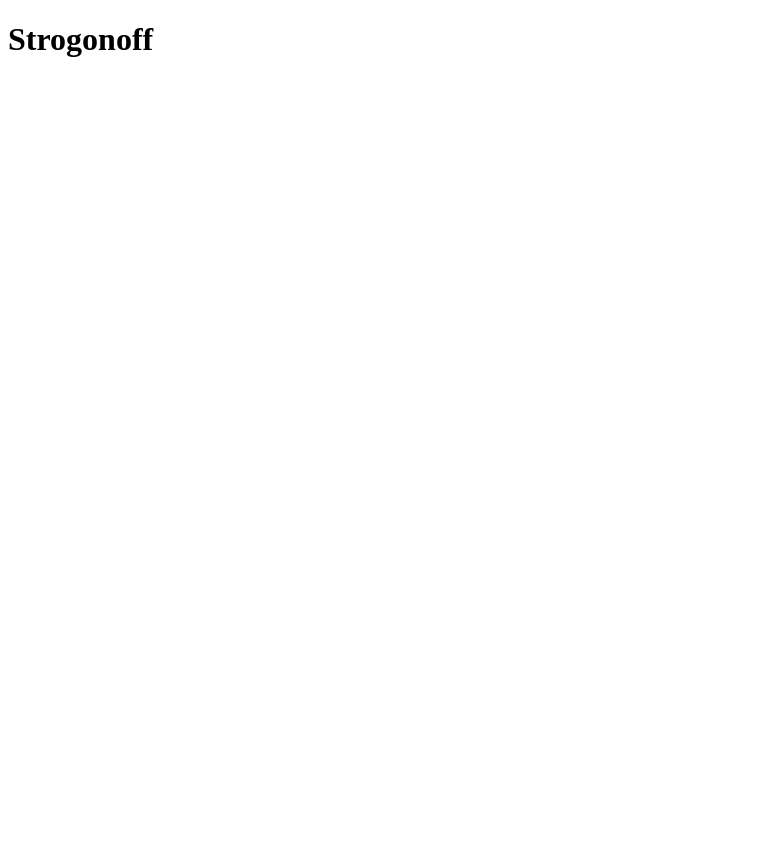
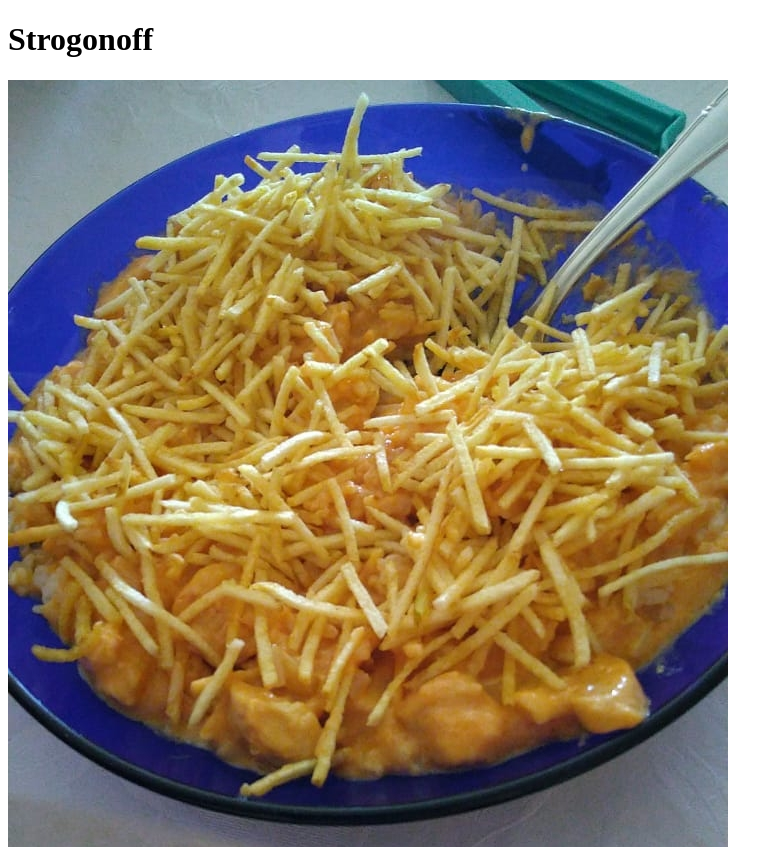
Before and after one commit to JohnGCT/odin-recipes, a plain HTML site: page recipes/strogonoff.html in a window 1280 px wide. Shown: the whole page, without its empty margins (0-783 px from the left). Before the commit the page ends 800 px from the top, so only its background shows below. Drawn offline with Linux system fonts and the light colour scheme.

Commit message:
Link strogonoff image

```diff
--- a/recipes/strogonoff.html
+++ b/recipes/strogonoff.html
@@ -7,5 +7,6 @@
 
     <body>
         <h1>Strogonoff</h1>
+        <img src="../images/strogonoff.jpeg" alt="homemade strogonoff">
     </body>
 </html>
```
